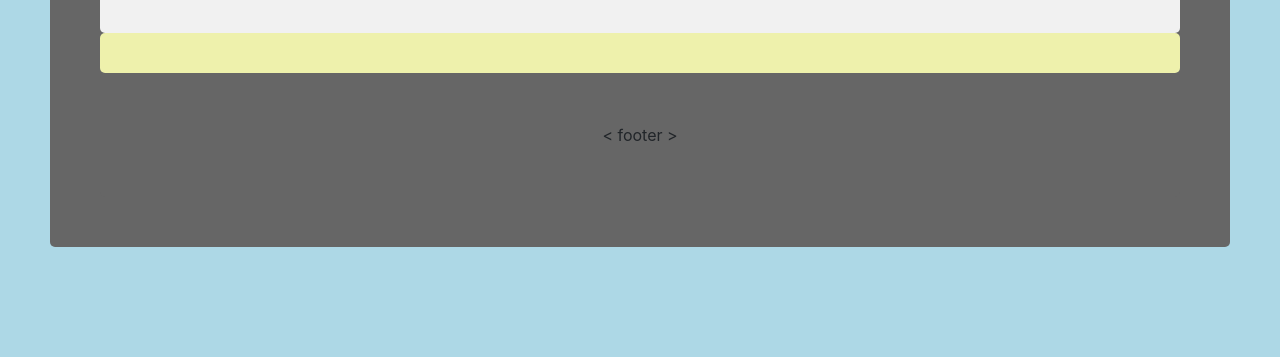
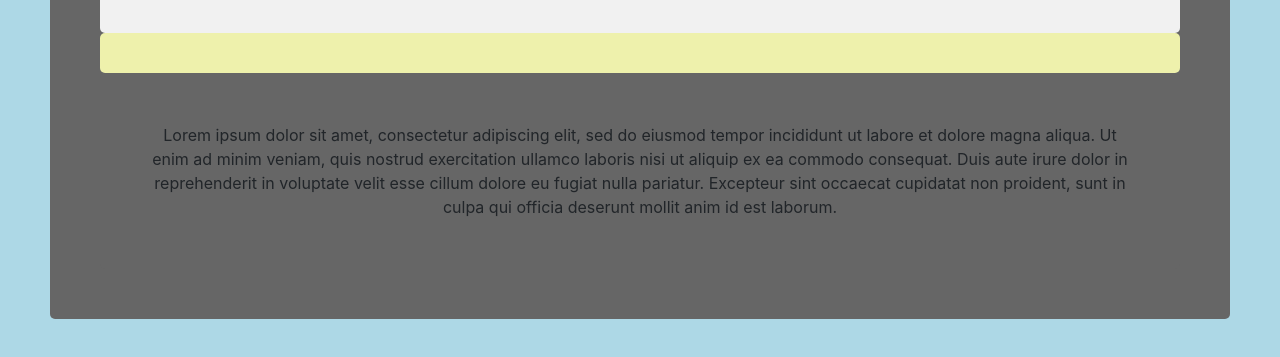
Before and after one commit to surdinboris/backbn, a plain HTML site: page index.html in a window 1280 px wide. Shown: the part 153-510 px from the top of the page. Drawn offline with nearby package versions, Linux system fonts and the light colour scheme; no server answers.

Commit message:
reformat in html5

```diff
--- a/index.html
+++ b/index.html
@@ -15,7 +15,7 @@
         <div id="todo-list"></div>
     </article>
     <footer>
-        < footer >
+        Lorem ipsum dolor sit amet, consectetur adipiscing elit, sed do eiusmod tempor incididunt ut labore et dolore magna aliqua. Ut enim ad minim veniam, quis nostrud exercitation ullamco laboris nisi ut aliquip ex ea commodo consequat. Duis aute irure dolor in reprehenderit in voluptate velit esse cillum dolore eu fugiat nulla pariatur. Excepteur sint occaecat cupidatat non proident, sunt in culpa qui officia deserunt mollit anim id est laborum.
     </footer>
 </section>
 <script type="text/template" id="item-template">
--- a/js/views/appview.js
+++ b/js/views/appview.js
@@ -45,7 +45,6 @@
        },
         //on-demand rendering
         render: function() {
-            console.log('rendering ',this.model.attributes );
             this.$el.html(this.netTmpl(this.model.attributes));
             return this;
         },
```
